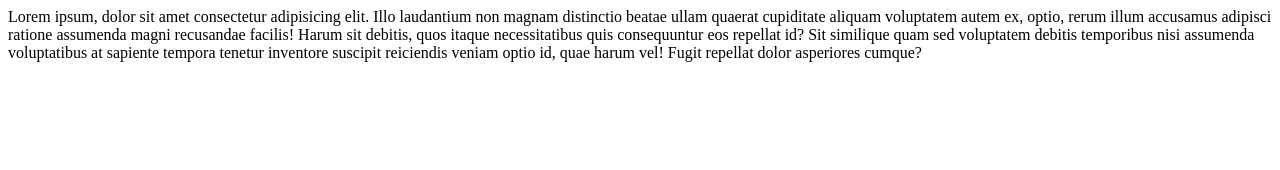
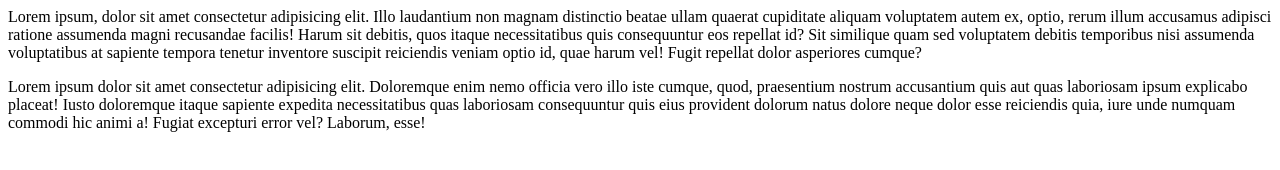
Before and after one commit to Shehe1/Santa, a plain HTML site: page index.html in a window 1280 px wide. Drawn offline with Linux system fonts and the light colour scheme.

Commit message:
My 2nd commit

```diff
--- a/index.html
+++ b/index.html
@@ -14,6 +14,12 @@
         similique quam sed voluptatem debitis temporibus nisi assumenda voluptatibus at sapiente tempora tenetur
         inventore suscipit reiciendis veniam optio id, quae harum vel! Fugit repellat dolor asperiores cumque?
     </p>
+    <p>
+        Lorem ipsum dolor sit amet consectetur adipisicing elit. Doloremque enim nemo officia vero illo iste cumque,
+        quod, praesentium nostrum accusantium quis aut quas laboriosam ipsum explicabo placeat! Iusto doloremque itaque
+        sapiente expedita necessitatibus quas laboriosam consequuntur quis eius provident dolorum natus dolore neque
+        dolor esse reiciendis quia, iure unde numquam commodi hic animi a! Fugiat excepturi error vel? Laborum, esse!
+    </p>
 
 </body>
 
```
